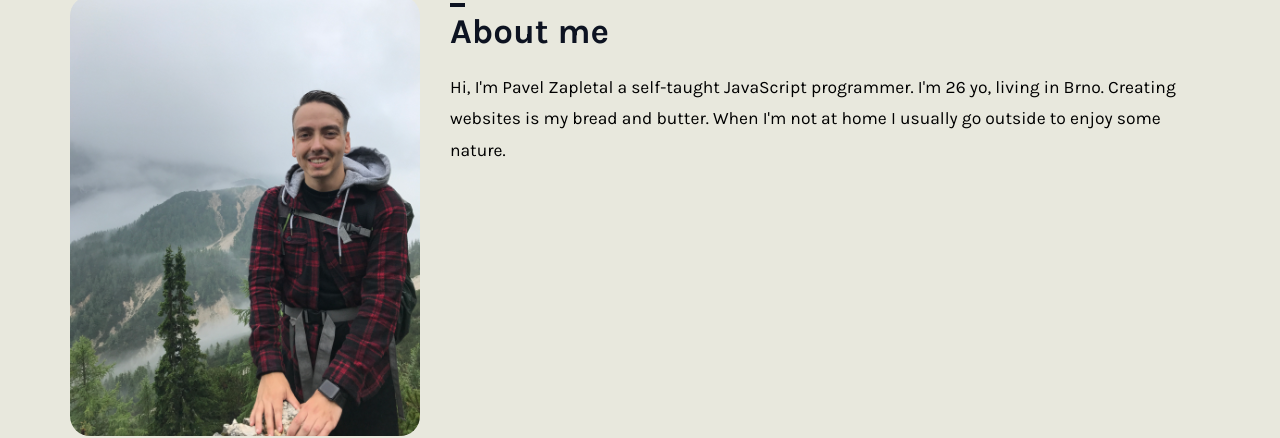
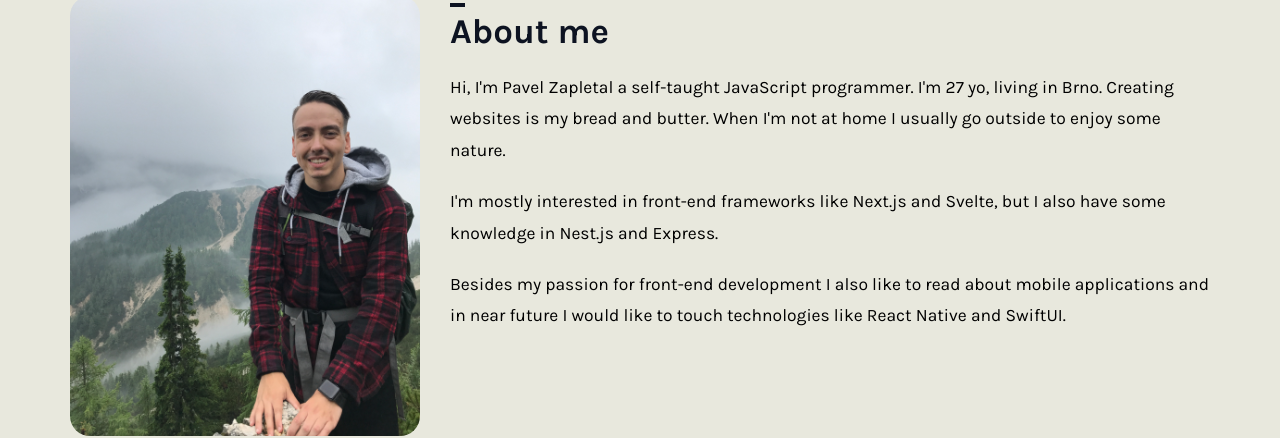
Before and after one commit to Kapaak/Pavel-portfolio-redesign-2, a Next.js app: page / in a window 1280 px wide. Shown: the part 674-1112 px from the top of the page. Built offline with nearby package versions, Linux system fonts and the light colour scheme.

Commit message:
cleaning up the code

```diff
--- a/components/AboutPage/TextContainer.tsx
+++ b/components/AboutPage/TextContainer.tsx
@@ -7,6 +7,17 @@ import { Headline, Text, breakpoints } from "@/customs/index";
 import ProfileImage from "@/public/images/profile-img.jpg";
 
 const TextContainer = () => {
+	const getAge = (dateString: string) => {
+		var today = new Date();
+		var birthDate = new Date(dateString);
+		var age = today.getFullYear() - birthDate.getFullYear();
+		var m = today.getMonth() - birthDate.getMonth();
+		if (m < 0 || (m === 0 && today.getDate() < birthDate.getDate())) {
+			age--;
+		}
+		return age;
+	};
+
 	return (
 		<StyledTextContainer>
 			<Headline>About me</Headline>
@@ -17,9 +28,19 @@ const TextContainer = () => {
 				<TextWrapper>
 					<Headline>About me</Headline>
 					<Text>
-						Hi, I'm Pavel Zapletal a self-taught JavaScript programmer. I'm 26
-						yo, living in Brno. Creating websites is my bread and butter. When
-						I'm not at home I usually go outside to enjoy some nature.
+						Hi, I'm Pavel Zapletal a self-taught JavaScript programmer. I'm{" "}
+						{getAge("1994/07/10")} yo, living in Brno. Creating websites is my
+						bread and butter. When I'm not at home I usually go outside to enjoy
+						some nature.
+					</Text>
+					<Text>
+						I'm mostly interested in front-end frameworks like Next.js and
+						Svelte, but I also have some knowledge in Nest.js and Express.
+					</Text>
+					<Text>
+						Besides my passion for front-end development I also like to read
+						about mobile applications and in near future I would like to touch
+						technologies like React Native and SwiftUI.
 					</Text>
 				</TextWrapper>
 			</FlexWrapper>
```
